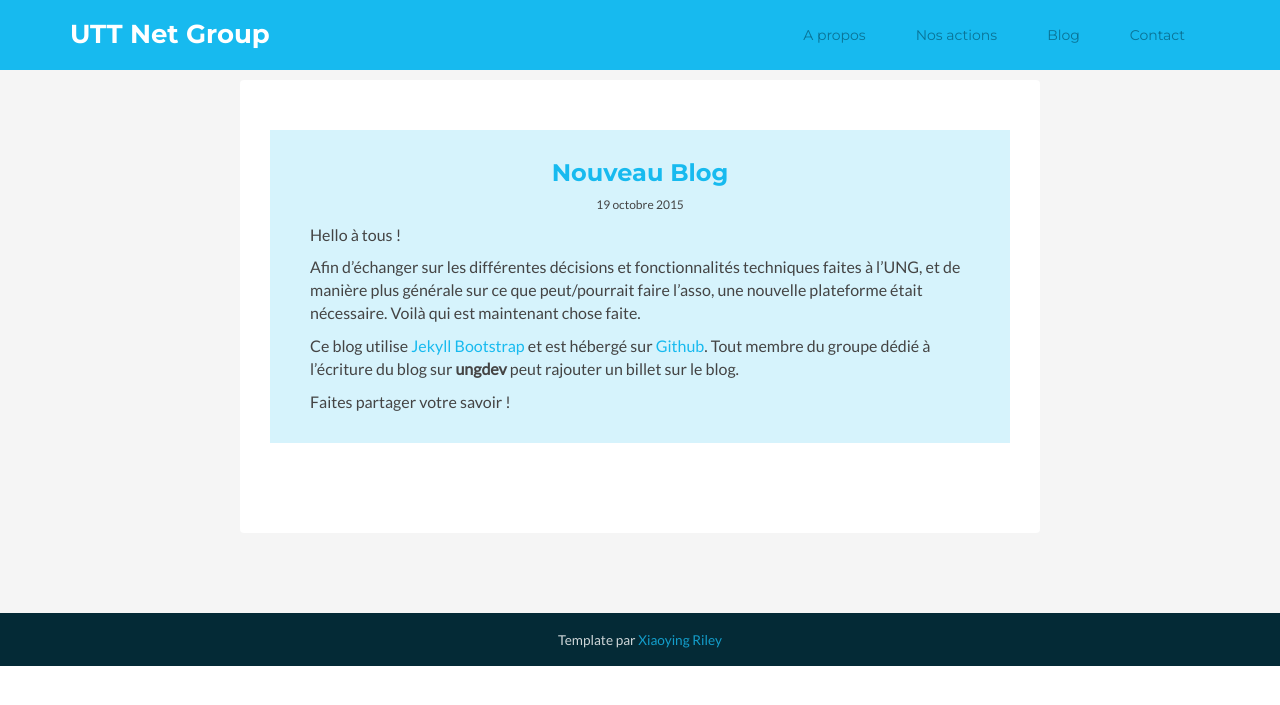
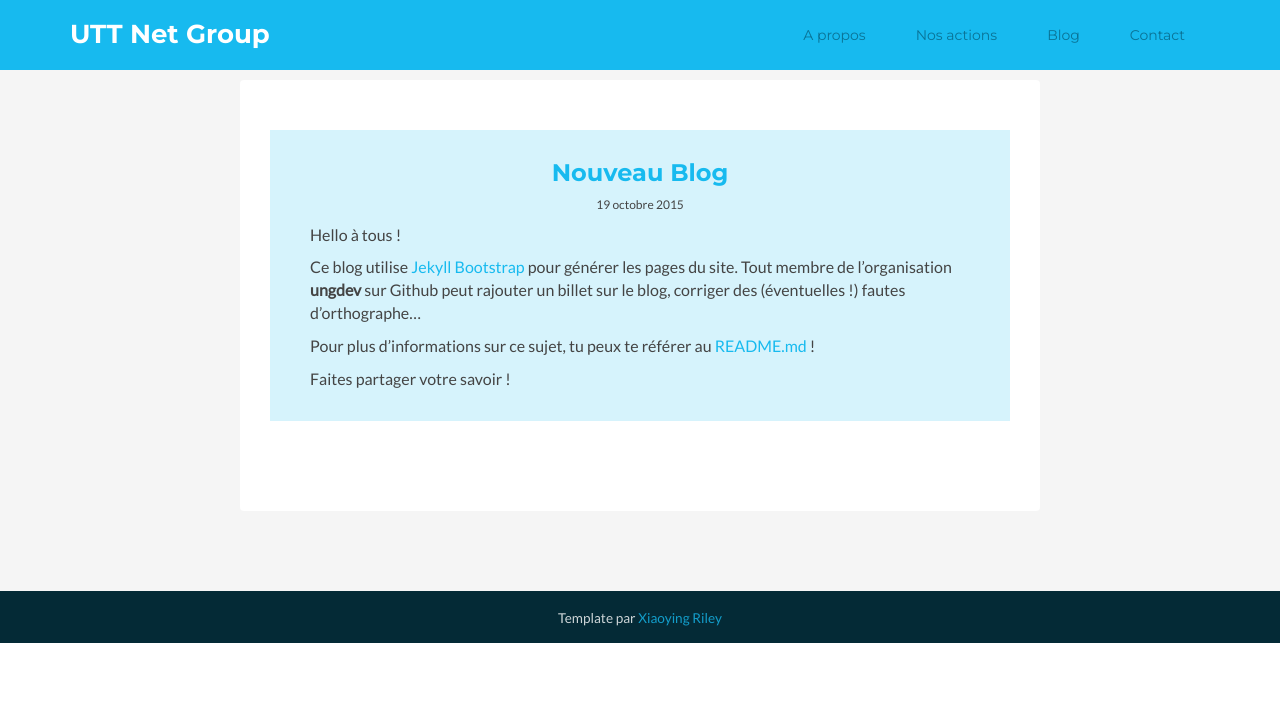
Before and after one commit to BaptisteEstevan/ung.utt.fr, a Jekyll site: the page built from _posts/2015-10-19-nouveau-blog.md, in a window 1280 px wide. Shown: the top 705 px of the page. Built offline with Jekyll 4.4.1, drawn with Linux system fonts in a browser that asks for light colours; comment, search, counter and statistics services are not loaded.

Commit message:
Rewrite first post

```diff
--- a/_posts/2015-10-19-nouveau-blog.md
+++ b/_posts/2015-10-19-nouveau-blog.md
@@ -7,8 +7,9 @@ tags: [introduction, ung]
 
 Hello à tous !
 
-Afin d'échanger sur les différentes décisions et fonctionnalités techniques faites à l'UNG, et de manière plus générale sur ce que peut/pourrait faire l'asso, une nouvelle plateforme était nécessaire. Voilà qui est maintenant chose faite.
+Ce blog utilise [Jekyll Bootstrap](http://jekyllbootstrap.com/) pour générer les pages du site.
+Tout membre de l'organisation **ungdev** sur Github peut rajouter un billet sur le blog, corriger des (éventuelles !) fautes d'orthographe...
 
-Ce blog utilise [Jekyll Bootstrap](http://jekyllbootstrap.com/) et est hébergé sur [Github](https://github.com/). Tout membre du groupe dédié à l'écriture du blog sur **ungdev** peut rajouter un billet sur le blog.
+Pour plus d'informations sur ce sujet, tu peux te référer au [README.md](https://github.com/ungdev/ung.utt.fr/blob/master/README.md) !
 
 Faites partager votre savoir !
```
